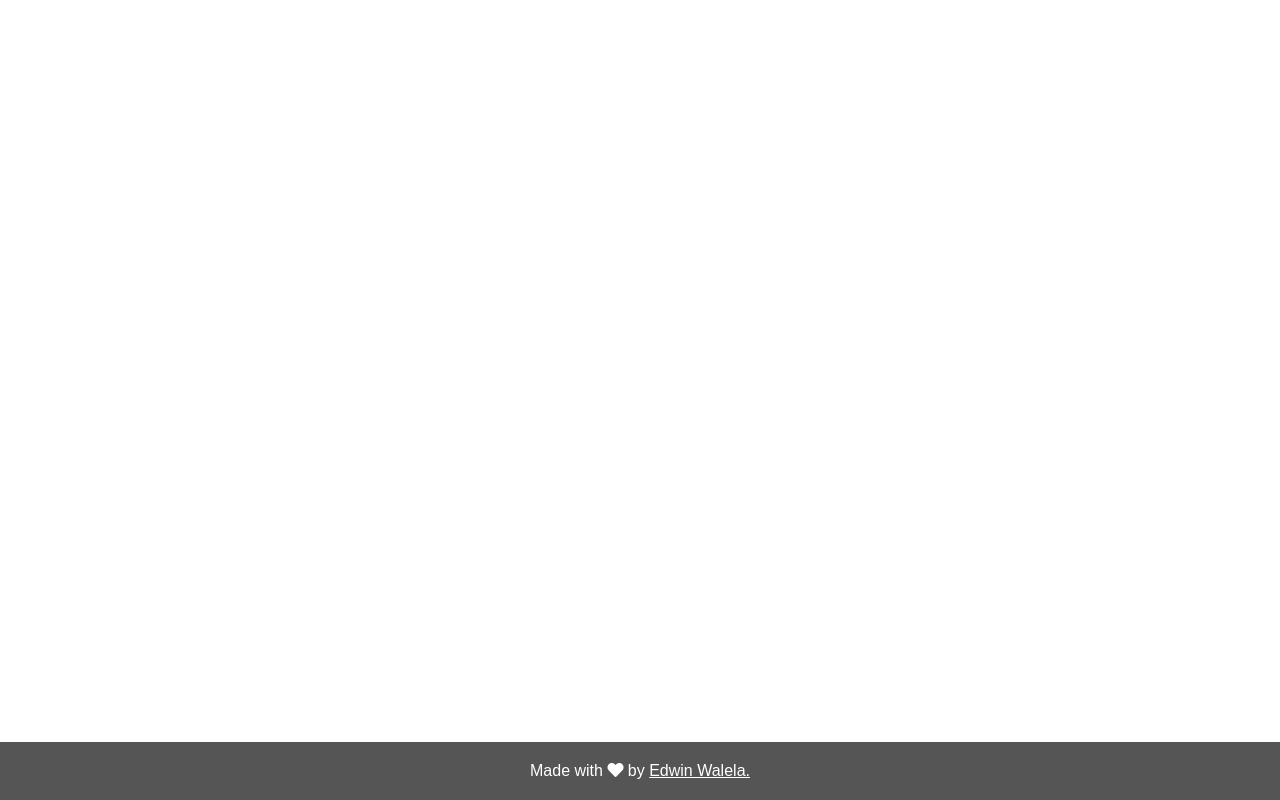
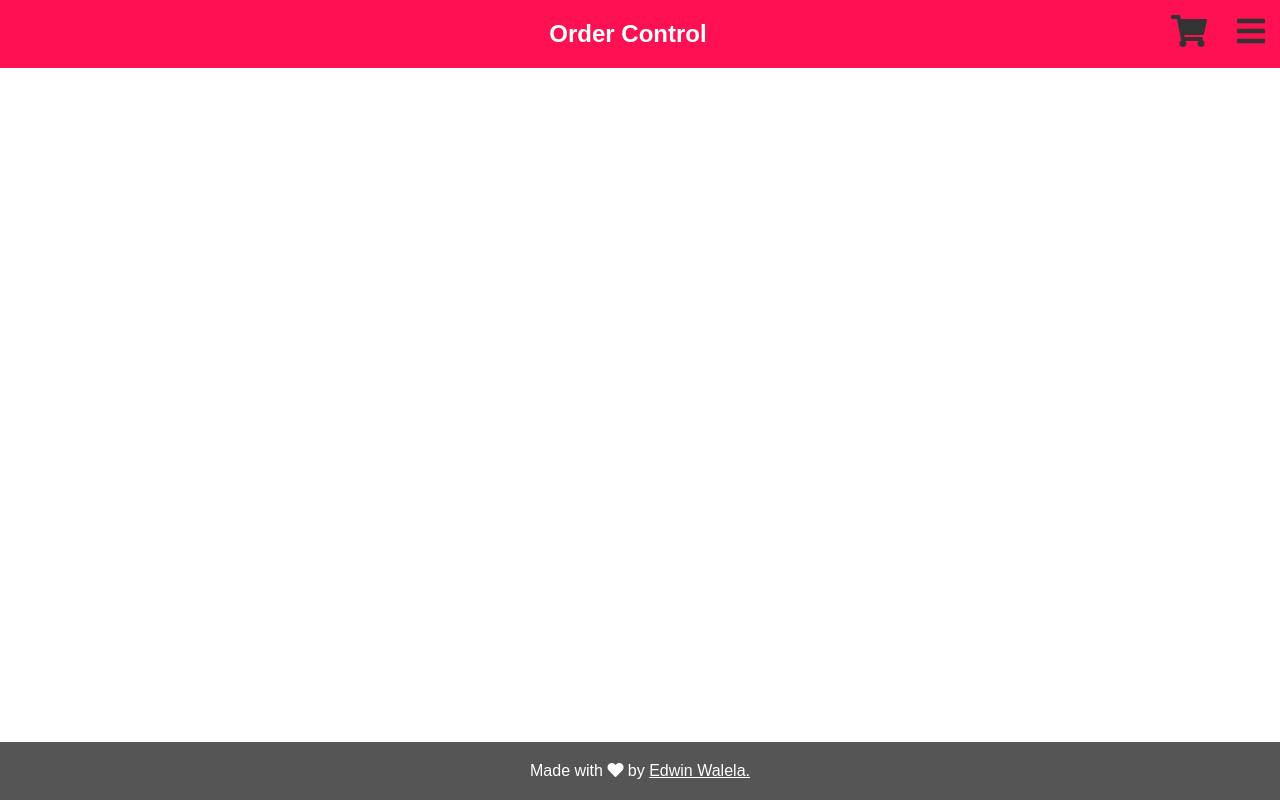
Before and after one commit to EdwinWalela/restaurant-manager, a React (Create React App) app in the folder client/: page /admin in a window 1280 px wide. Built offline with nearby package versions, Linux system fonts and the light colour scheme.

Commit message:
orderControl component

```diff
--- a/client/src/App.js
+++ b/client/src/App.js
@@ -5,6 +5,7 @@ import data from './data';
 
 import MenuPage from './components/menu/MenuPage';
 import OrdersPage from './components/orders/OrdersPage';
+import OrderControl from './components/admin/OrderControl';
 import Header from './components/layout/Header';
 import Footer from './components/layout/Footer';
 
@@ -125,6 +126,16 @@ class App extends Component {
                                 userOrderDisplay = {this.state.userOrderDisplay}
                             />
                     } />
+                    <Route path="/admin" render={
+                        ()=> <OrderControl
+                                userOrder = {this.state.userOrder}
+                                orders = {this.state.orders}
+                                handleNavigationDisplay = {this.handleNavigationDisplay}
+                                handleUserOrderDisplay = {this.handleUserOrderDisplay}
+                                navigationDisplay = {this.state.navigationDisplay}
+                                userOrderDisplay = {this.state.userOrderDisplay}
+                        />
+                    } />
                 </div>
                 <Footer />
             </Router>
--- /dev/null
+++ b/client/src/components/admin/OrderControl.js
@@ -0,0 +1,35 @@
+import React from 'react'
+import PropTypes from 'prop-types'
+
+import Header from '../layout/Header';
+
+function Orders(props) {
+    return (
+        <React.Fragment>
+            <Header
+                userOrder={props.userOrder}
+                handleUserOrderDisplay={props.handleUserOrderDisplay}
+                handleNavigationDisplay={props.handleNavigationDisplay}
+                userOrderDisplay={props.userOrderDisplay}
+                navigationDisplay={props.navigationDisplay}
+                title="Order Control"
+            />
+            <h1>This is the order control area</h1>
+        </React.Fragment>
+    )
+}
+
+Orders.propTypes = {
+    userOrderDisplay:PropTypes.bool.isRequired,
+    navigationDisplay:PropTypes.bool.isRequired,
+    handleUserOrderDisplay:PropTypes.func.isRequired,
+    handleNavigationDisplay:PropTypes.func.isRequired,
+    orders:PropTypes.arrayOf(PropTypes.shape({
+        id:PropTypes.number,
+        number:PropTypes.number,
+        user:PropTypes.string,
+        status:PropTypes.number
+    })).isRequired,
+}
+
+export default Orders
--- a/client/src/components/layout/Navigation.js
+++ b/client/src/components/layout/Navigation.js
@@ -7,6 +7,7 @@ function Navigation(){
             <h3 style={titleStyle}> Reactive Restaurant</h3>
             <NavLink to="/orders"><li style={listStyle}>Orders</li></NavLink>
             <NavLink to="/our-menu"><li style={listStyle}>Menu</li></NavLink>
+            <NavLink to="/admin"><li style={listStyle}>Admin</li></NavLink>
             <NavLink exact to="/"><li style={listStyle}>Home</li></NavLink>
             <div style={socialBarStyle}>
                 <i style={socialIconStyle} class="fab fa-facebook-square"></i>
```
